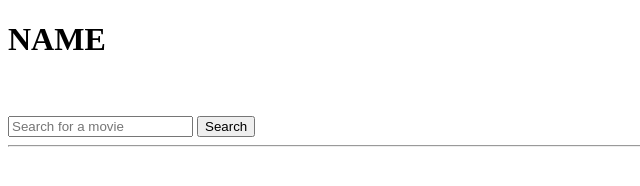
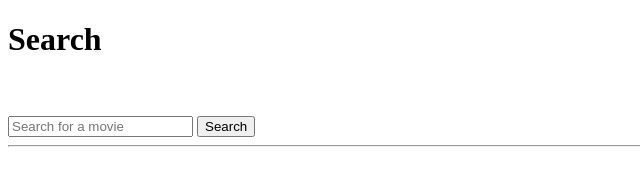
Before and after one commit to UAF-Software-Construction-CS-372/Software-Construction-Project, a website: page public/search.html in a window 1280 px wide. Shown: the full height of the page, 0-640 px from the left. Drawn offline with nearby package versions, Linux system fonts and the light colour scheme; files that its build step writes are made by us from their sources.

Commit message:
UI created

```diff
--- a/public/movieFE.html
+++ b/public/search.html
@@ -2,11 +2,11 @@
 
 <html>
     <head>
-        <title>Movie Website</title>
+        <title>Search</title>
         <link rel="stylesheet" type="text/css" href="./tailwind.css">
     </head>
     <body>
-        <h1>NAME</h1>
+        <h1>Search</h1>
         <br><br>
         <div class="inputContainer">
             <input type="text" id="searchInput" placeholder="Search for a movie">
```
Also changed, not shown: public/UI.html (added, +7 -0 lines), public/UI.css (added), public/search.css (renamed from public/movieFE.css).
